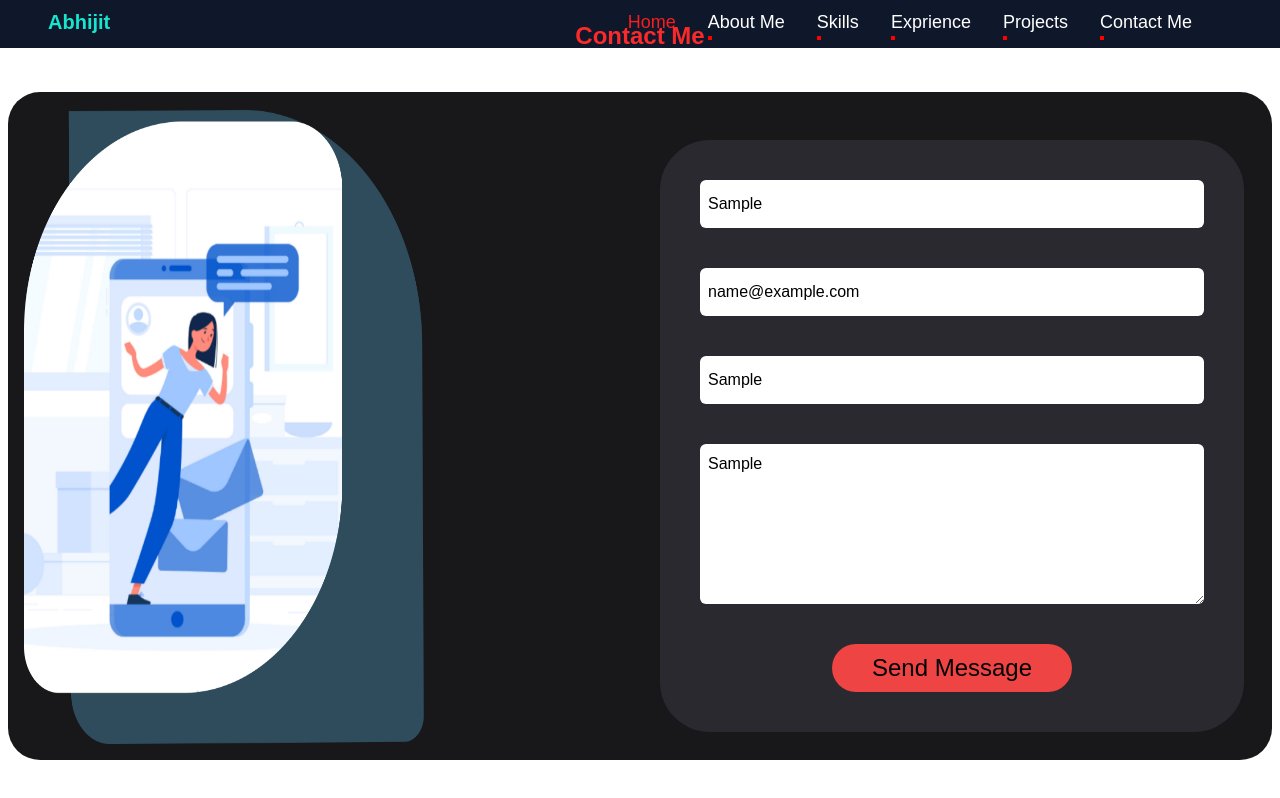
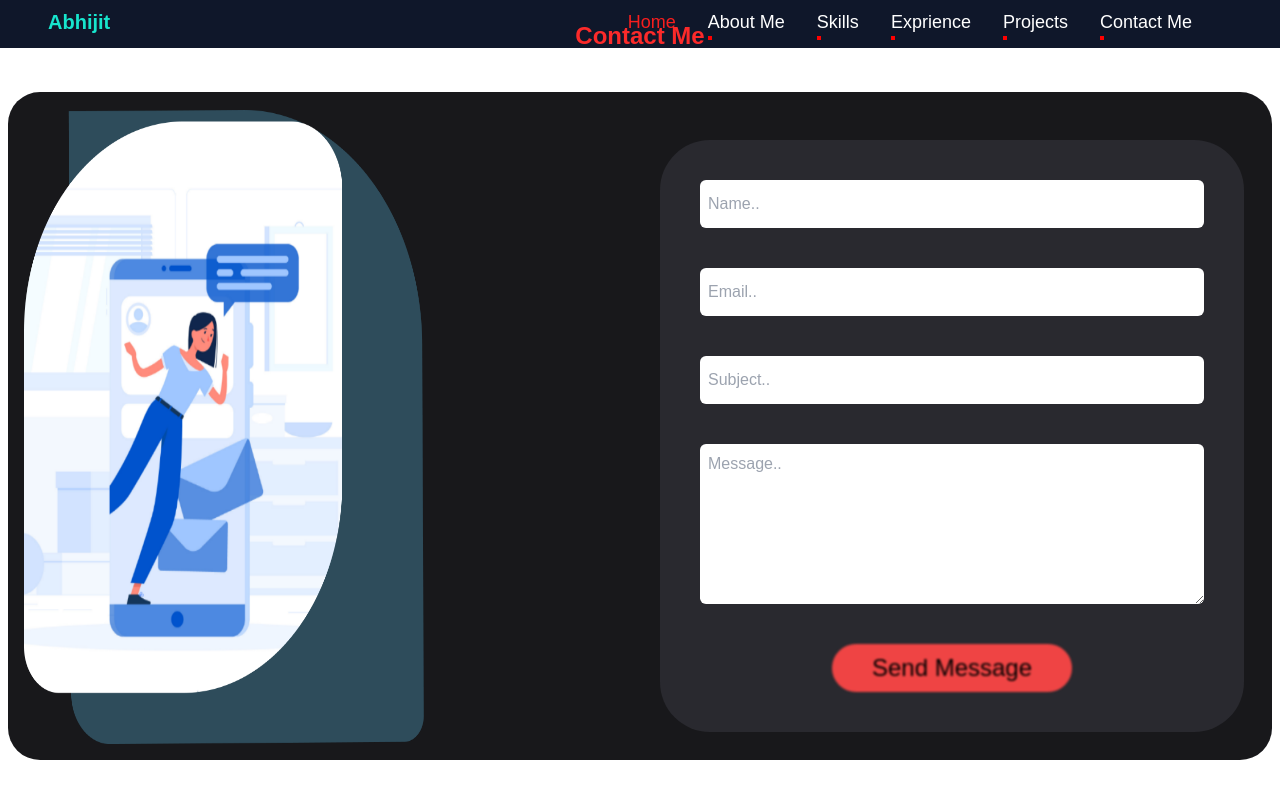
Before and after one commit to abhijit84842/Abhijit_Portfolio, a Next.js app: page / in a window 1280 px wide. Both pictures are taken after typing "Sample", "name@example.com", "Sample", "Sample" into the empty fields and a click on the button "Send Message". Shown: the part 7276-8074 px from the top of the page. Built offline with nearby package versions, Linux system fonts and the light colour scheme.

Commit message:
contact me email sending successfully done

```diff
--- a/app/components/Contact/ContactMe.js
+++ b/app/components/Contact/ContactMe.js
@@ -6,25 +6,31 @@ import { useGSAP } from "@gsap/react";
 import { ScrollTrigger } from "gsap/ScrollTrigger";
 import gsap from "gsap";
 import { useForm } from "react-hook-form";
+import { useState } from "react";
 
 const ContactMe = () => {
+  const [disabelButton, setDisableButton] = useState(false);
   const {
     register,
     handleSubmit,
     watch,
+    reset,
     formState: { errors },
   } = useForm();
   const onSubmit = async (data) => {
-    console.log(data);
-
     const serviceID = "service_6pyy1rx";
     const templateID = "template_v48o69h";
     const publicKey = "7-6v9d4lFnkvMmJi2";
 
     try {
-      await emailjs.send(serviceID, templateID, data, publicKey);
+      let res = await emailjs.send(serviceID, templateID, data, publicKey);
+      if (res) {
+        alert("Message sent successfully..");
+        setDisableButton(true);
+        reset()  // Reset the form after submission
+      }
     } catch (error) {
-      console.log(error.message);
+      alert("Message not sent");
     }
   };
 
@@ -145,12 +151,22 @@ const ContactMe = () => {
             ></textarea>
             {errors.message && <p>{errors.message.message}</p>}
             <div className="flex justify-center">
+              {disabelButton ? (
+                <button
+                  className="bg-red-500 text-2xl w-[15rem] p-2 rounded-full blur-[1px]"
+                  type="submit"
+                  disabled={true}
+                >
+                  Send Message
+                </button>
+              ) : (
                 <button
                   className="bg-red-500 text-2xl w-[15rem] p-2 rounded-full"
                   type="submit"
                 >
                   Send Message
                 </button>
+              )}
             </div>
           </form>
         </div>
```
Also changed, not shown: app/page.js (+7 -11 lines). Lines whose indentation alone changed are shown as unchanged.
